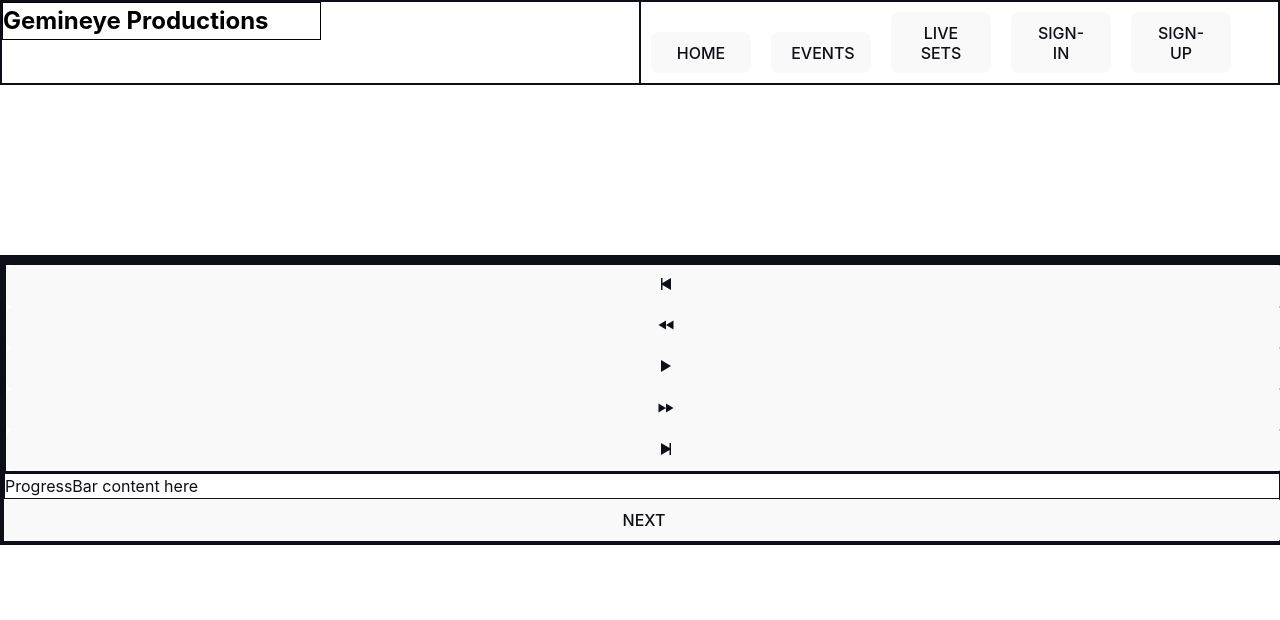
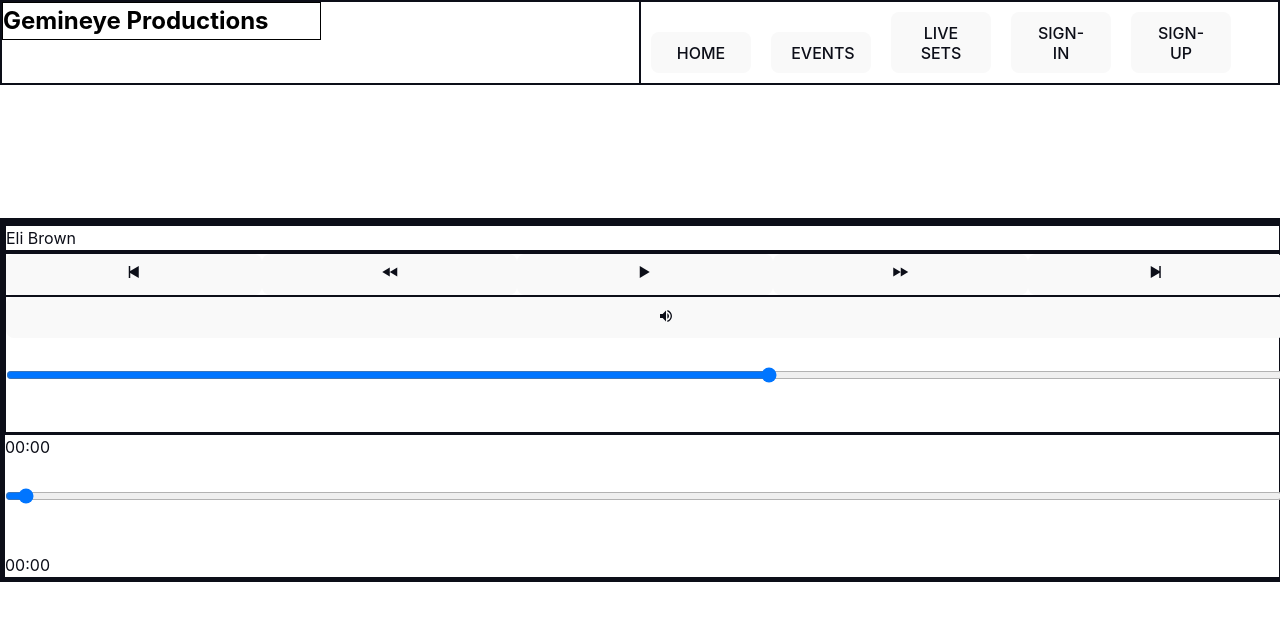
Before and after one commit to marshall-vogt/gemineye-productions-project, a React (Vite) app in the folder client/: page /audio in a window 1280 px wide. Shown: the top 620 px of the page. Built offline with nearby package versions, Linux system fonts and the light colour scheme; no server answers.

Commit message:
Added components to playback audio files

```diff
--- a/client/src/components/Controls.tsx
+++ b/client/src/components/Controls.tsx
@@ -1,4 +1,4 @@
-import { useState } from 'react';
+import { useEffect, useState, useCallback, useRef } from 'react';
 import {
   IoPlayBackSharp,
   IoPlayForwardSharp,
@@ -7,32 +7,113 @@ import {
   IoPlaySharp,
   IoPauseSharp,
 } from 'react-icons/io5';
+import { IoMdVolumeHigh, IoMdVolumeOff, IoMdVolumeLow } from 'react-icons/io';
+import { tracks } from '../lib/tracks';
 
-export default function Controls() {
+type Props = {
+  controlsProps: {
+    audioRef: React.MutableRefObject<any>;
+    progressBarRef: React.MutableRefObject<any>;
+    duration: number;
+    setTimeProgress: React.Dispatch<React.SetStateAction<number>>;
+    setCurrentIndex: React.Dispatch<React.SetStateAction<number>>;
+    currentIndex: number;
+    handleNext: () => void;
+  };
+};
+
+export default function Controls({ controlsProps }: Props) {
+  const {
+    audioRef,
+    progressBarRef,
+    // duration,
+    setTimeProgress,
+    setCurrentIndex,
+    currentIndex,
+    handleNext,
+  } = controlsProps;
   const [isPlaying, setIsPlaying] = useState(false);
+  const playAnimationRef = useRef<number>();
+  const [volume, setVolume] = useState(60);
+  const [muteVolume, setMuteVolume] = useState(false);
+
   function togglePlayPause() {
-    setIsPlaying((prev) => !prev);
+    setIsPlaying(!isPlaying);
   }
+  function skipForward() {
+    audioRef.current.currentTime += 10;
+  }
+
+  function skipBackward() {
+    audioRef.current.currentTime -= 10;
+  }
+
+  function handlePrevious() {
+    setCurrentIndex((currentIndex + tracks.length - 1) % tracks.length);
+  }
+
+  const repeat = useCallback(() => {
+    const currentTime = audioRef.current['currentTime'];
+    setTimeProgress(currentTime);
+    progressBarRef.current['value'] = currentTime;
+    playAnimationRef.current = requestAnimationFrame(repeat);
+  }, [audioRef, progressBarRef, setTimeProgress]);
+
+  useEffect(() => {
+    if (isPlaying) {
+      audioRef.current.play();
+    } else {
+      audioRef.current.pause();
+    }
+    playAnimationRef.current = requestAnimationFrame(repeat);
+  }, [isPlaying, audioRef, repeat]);
+
+  useEffect(() => {
+    audioRef.current.volume = volume / 100;
+    audioRef.current.muted = muteVolume;
+  }, [volume, audioRef, muteVolume]);
 
   return (
     <div className="controls-wrapper">
-      <div className="controls">
-        <button>
-          <IoPlaySkipBackSharp />
+      <div className="controls" style={{ display: 'flex' }}>
+        <button onClick={handlePrevious}>
+          <IoPlaySkipBackSharp style={{ width: '10%' }} />
         </button>
-        <button>
-          <IoPlayBackSharp />
+        <button onClick={skipBackward}>
+          <IoPlayBackSharp style={{ width: '10%' }} />
         </button>
 
         <button onClick={togglePlayPause}>
-          {isPlaying ? <IoPauseSharp /> : <IoPlaySharp />}
+          {isPlaying ? (
+            <IoPauseSharp style={{ width: '10%' }} />
+          ) : (
+            <IoPlaySharp style={{ width: '10%' }} />
+          )}
         </button>
-        <button>
-          <IoPlayForwardSharp />
+        <button onClick={skipForward}>
+          <IoPlayForwardSharp style={{ width: '10%' }} />
         </button>
-        <button>
-          <IoPlaySkipForwardSharp />
+        <button onClick={handleNext}>
+          <IoPlaySkipForwardSharp style={{ width: '10%' }} />
         </button>
+      </div>
+      <div className="volume">
+        <button onClick={() => setMuteVolume(!muteVolume)}>
+          {muteVolume || volume < 5 ? (
+            <IoMdVolumeOff />
+          ) : volume < 40 ? (
+            <IoMdVolumeLow />
+          ) : (
+            <IoMdVolumeHigh />
+          )}
+        </button>
+        <input
+          type="range"
+          min={0}
+          max={100}
+          value={volume}
+          onChange={(e) => setVolume(Number(e.target.value))}
+        />
       </div>
     </div>
   );
--- a/client/src/components/DisplayTrack.tsx
+++ b/client/src/components/DisplayTrack.tsx
@@ -1,12 +1,36 @@
+import { tracks } from '../lib/tracks';
+
 type Props = {
-  currentTrack: string;
-  audioRef: React.MutableRefObject<any>;
+  displayTrackProps: {
+    currentIndex: number;
+    audioRef: React.MutableRefObject<any>;
+    setDuration: React.Dispatch<React.SetStateAction<number>>;
+    progressBarRef: React.MutableRefObject<any>;
+    handleNext: () => void;
+  };
 };
 
-export default function DisplayTrack({ currentTrack, audioRef }: Props) {
+export default function DisplayTrack({ displayTrackProps }: Props) {
+  const { currentIndex, audioRef, setDuration, progressBarRef, handleNext } =
+    displayTrackProps;
+
+  function onLoadedMetadata() {
+    const seconds = audioRef.current['duration'];
+    setDuration(seconds);
+    progressBarRef.current['max'] = seconds;
+  }
+
   return (
     <div>
-      <audio src={currentTrack} ref={audioRef} />
+      <audio
+        src={tracks[currentIndex].url}
+        ref={audioRef}
+        onLoadedMetadata={onLoadedMetadata}
+        onEnded={handleNext}
+      />
+      <div className="text">
+        <p className="name">{tracks[currentIndex].name}</p>
+      </div>
     </div>
   );
 }
--- /dev/null
+++ b/client/src/components/ProgressBar.css
@@ -0,0 +1,75 @@
+input[type='range'] {
+  --range-progress: 0;
+
+  appearance: none;
+  position: relative;
+  background: #ccc;
+  width: 100%;
+  height: 2px;
+  border-radius: 2px;
+  cursor: pointer;
+}
+
+/* Input range - firefox */
+input[type='range']::-moz-range-track {
+  position: relative;
+  background: #ccc;
+  width: 100%;
+  height: 2px;
+  border-radius: 2px;
+  cursor: pointer;
+}
+
+/* played progress length - Chrome & safari */
+input[type='range']::before {
+  content: '';
+  height: 2px;
+  background: #f50;
+  width: var(--range-progress);
+  border-bottom-left-radius: 2px;
+  border-top-left-radius: 2px;
+  position: absolute;
+  top: 0;
+  left: 0;
+}
+
+/* played progress length - firefox */
+input[type='range']::-moz-range-progress {
+  background: #f50;
+  border-bottom-left-radius: 2px;
+  border-top-left-radius: 2px;
+  height: 2px;
+}
+
+/* slider thumb - chrome and safari */
+input[type='range']::-webkit-slider-thumb {
+  appearance: none;
+  height: 8px;
+  width: 8px;
+  border-radius: 50%;
+  border: none;
+  background-color: #f50;
+  cursor: pointer;
+  position: relative;
+}
+
+/* dragging thumb - chrome and safari */
+input[type='range']:active::-webkit-slider-thumb {
+  transform: scale(1.2);
+}
+
+/* slider thumb - firefox */
+input[type='range']::-moz-range-thumb {
+  height: 8px;
+  width: 8px;
+  border-radius: 50%;
+  background: #f50;
+  cursor: pointer;
+  border: transparent;
+  position: relative;
+}
+
+/* dragging thumb - firefox */
+input[type='range']:active::-moz-range-thumb {
+  transform: scale(1.2);
+}
--- a/client/src/components/ProgressBar.tsx
+++ b/client/src/components/ProgressBar.tsx
@@ -1,3 +1,41 @@
-export default function ProgressBar() {
-  return <div>ProgressBar content here</div>;
+// import './ProgressBar.css';
+
+type Props = {
+  progressBarProps: {
+    progressBarRef: React.MutableRefObject<undefined>;
+    audioRef: React.MutableRefObject<undefined>;
+    timeProgress: number;
+    duration: number;
+  };
+};
+
+export default function ProgressBar({ progressBarProps }: Props) {
+  const { progressBarRef, audioRef, timeProgress, duration } = progressBarProps;
+  function handleProgessChange() {
+    if (audioRef.current && progressBarRef.current) {
+      audioRef.current['currentTime'] = progressBarRef.current['value'];
+    }
+  }
+  const formatTime = (time: number): string => {
+    if (time && !isNaN(time)) {
+      const minutes = Math.floor(time / 60);
+      const formatMinutes = minutes < 10 ? `0${minutes}` : `${minutes}`;
+      const seconds = Math.floor(time % 60);
+      const formatSeconds = seconds < 10 ? `0${seconds}` : `${seconds}`;
+      return `${formatMinutes}:${formatSeconds}`;
+    }
+    return '00:00';
+  };
+  return (
+    <div className="progress">
+      <span className="time current">{formatTime(timeProgress)}</span>
+      <input
+        type="range"
+        ref={progressBarRef}
+        defaultValue="0"
+        onChange={handleProgessChange}
+      />
+      <span className="time">{formatTime(duration)}</span>
+    </div>
+  );
 }
--- a/client/src/pages/AudioPlayer.tsx
+++ b/client/src/pages/AudioPlayer.tsx
@@ -5,22 +5,43 @@ import { useState, useRef } from 'react';
 import { tracks } from '../lib/tracks';
 
 export default function AudioPlayer() {
-  const [currentIndex, setCurrentIndex] = useState<number>(0);
+  const [currentIndex, setCurrentIndex] = useState(0);
   const audioRef = useRef();
-  console.log(audioRef);
+  const progressBarRef = useRef();
+  const [timeProgress, setTimeProgress] = useState(0);
+  const [duration, setDuration] = useState(0);
+  function handleNext() {
+    setCurrentIndex((currentIndex + 1) % tracks.length);
+  }
+  const progressBarProps = {
+    progressBarRef,
+    audioRef,
+    timeProgress,
+    duration,
+  };
+  const displayTrackProps = {
+    currentIndex,
+    audioRef,
+    setDuration,
+    progressBarRef,
+    handleNext,
+  };
+  const controlsProps = {
+    audioRef,
+    progressBarRef,
+    duration,
+    setTimeProgress,
+    setCurrentIndex,
+    currentIndex,
+    handleNext,
+  };
+
   return (
     <div className="audio-player">
       <div className="inner">
-        <DisplayTrack
-          currentTrack={tracks[currentIndex].url}
-          audioRef={audioRef}
-        />
-        <Controls />
-        <ProgressBar />
-        <button
-          onClick={() => setCurrentIndex((currentIndex + 1) % tracks.length)}>
-          Next
-        </button>
+        <DisplayTrack displayTrackProps={displayTrackProps} />
+        <Controls controlsProps={controlsProps} />
+        <ProgressBar progressBarProps={progressBarProps} />
       </div>
     </div>
   );
```
